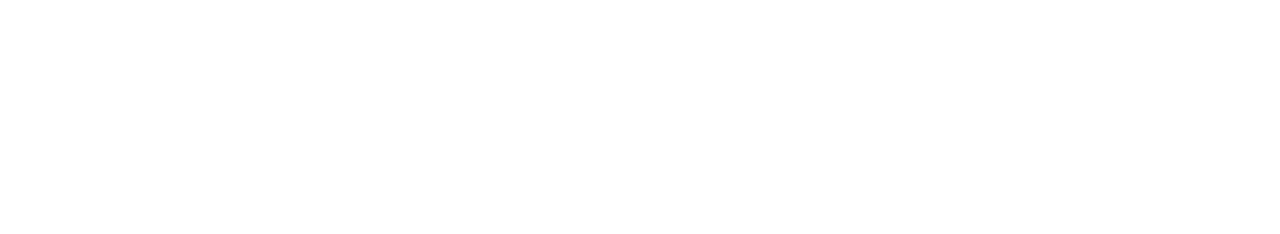
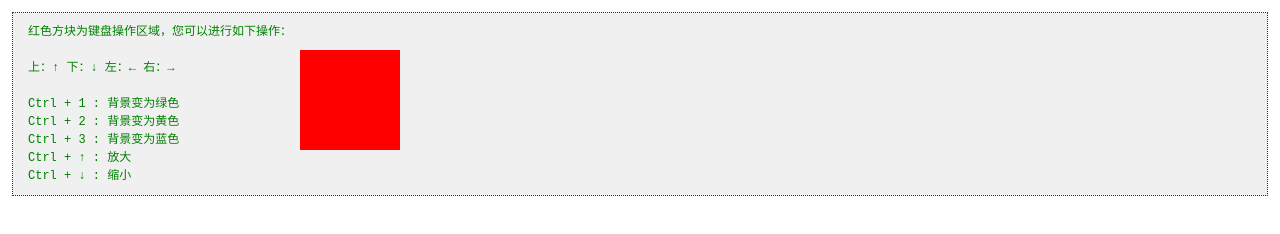
Before and after one commit to 1906548310/js_practice, a plain HTML site: page js_practice.html in a window 1280 px wide. Drawn offline with Linux system fonts and the light colour scheme.

Commit message:
update again

```diff
--- a/css/mystyle.css
+++ b/css/mystyle.css
@@ -128,3 +128,11 @@ body{font:12px/24px arial;}
 #menu li em.copy{background-position:0 -24px;}
 #menu li em.paste{background-position:0 -48px;}*/
 /*自定义鼠标右键*/
+
+/*键盘控制DIV*/
+html,body{overflow:hidden;}
+body{margin:0;padding:0;}
+pre{color:green;padding:10px 15px;background:#f0f0f0;border:1px dotted #333;font:12px/1.5 Courier New;margin:12px;}
+span{color:#999;}
+#box{position:absolute;top:50px;left:300px;width:100px;height:100px;background:red;}
+/*键盘控制DIV*/
--- a/js/main.js
+++ b/js/main.js
@@ -388,3 +388,5 @@
 // 		oMenu.style.display = "none"
 // 	}
 // };
+
+// 15.键盘控制DIV
--- a/js_practice.html
+++ b/js_practice.html
@@ -171,6 +171,20 @@
 </ul> -->
 <!-- 自定义鼠标右键 -->
 
+<!-- 键盘控制DIV -->
+<pre>
+红色方块为键盘操作区域，您可以进行如下操作：
+
+上：↑ 下：↓ 左：← 右：→
+
+Ctrl + 1 : 背景变为绿色
+Ctrl + 2 : 背景变为黄色
+Ctrl + 3 : 背景变为蓝色
+Ctrl + ↑ : 放大
+Ctrl + ↓ : 缩小
+</pre>
+<div id="box"></div>
+<!-- 键盘控制DIV -->
 
 
 
@@ -180,7 +194,21 @@
 <!-- <script src="http://cdn.bootcss.com/bootstrap/3.3.6/js/bootstrap.min.js"></script> -->
 <!-- <script src="http://cdn.bootcss.com/angular.js/1.5.8/angular.min.js"></script> -->
 <script type="text/javascript">
-
+window.onload = function () {
+    var oBox = document.getElementById('box');
+    var oLeft = oTop = oRight = oBottom = false;
+    setInterval(function() {
+        if(oLeft) {
+            oBox.style.left = oBox.offsetLeft - 10 + 'px';
+        } else if(oRight) {
+            oBox.style.right = oBox.offsetLeft + 10 + 'px';
+        } else if(oTop) {
+            oBox.style.top = oBox.offsetTop - 10 + 'px';
+        } else {
+            oBox.style.bottom = oBox.offsetTop + 10 + 'px';
+        }
+    },30)
+}
 
 </script>
 
```
